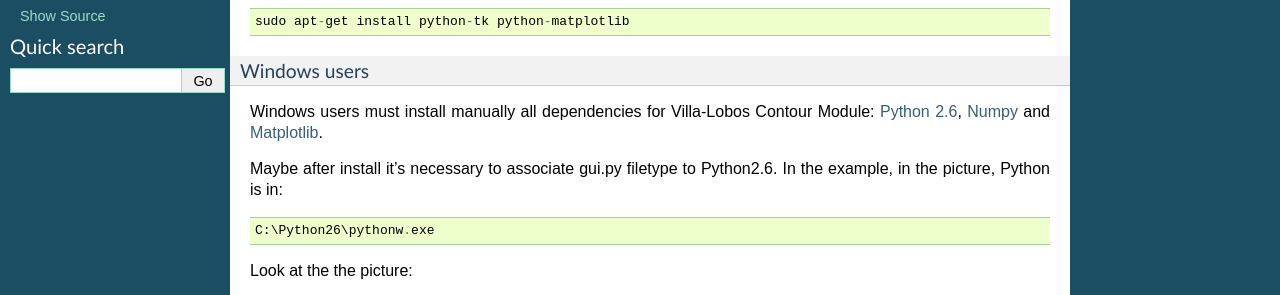
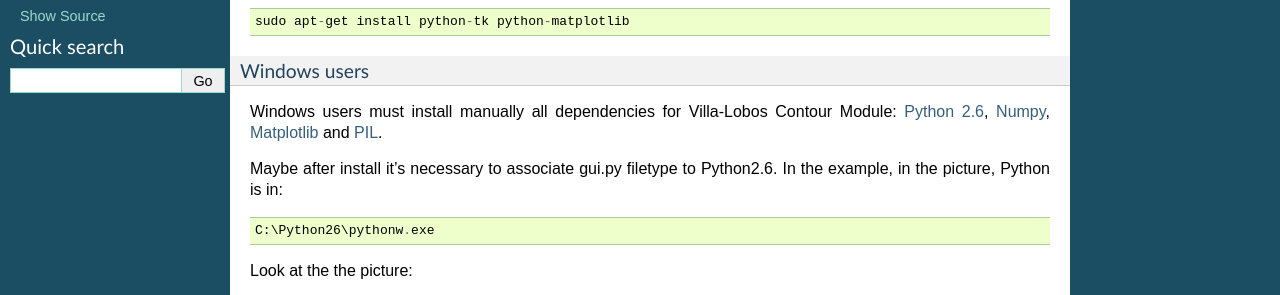
Before and after one commit to msampaio/musicontour, a Sphinx documentation site: the page built from doc/install.rst, in a window 1280 px wide. Shown: the part 376-671 px from the top of the page. Built offline with Sphinx 7.4.7, drawn with Linux system fonts in a browser that asks for light colours; formulas are drawn with MathJax 3.

```diff
--- a/doc/install.rst
+++ b/doc/install.rst
@@ -28,8 +28,9 @@ Windows users
 
 Windows users must install manually all dependencies for |VLCM|:
 `Python 2.6 <http://www.python.org/download/windows/>`_, `Numpy
-<http://sourceforge.net/projects/numpy/>`_ and `Matplotlib
-<http://matplotlib.sourceforge.net/>`_.
+<http://sourceforge.net/projects/numpy/>`_, `Matplotlib
+<http://matplotlib.sourceforge.net/>`_ and `PIL
+<http://www.pythonware.com/products/pil/>`_.
 
 Maybe after install it's necessary to associate gui.py filetype to
 Python2.6. In the example, in the picture, Python is in::
```
